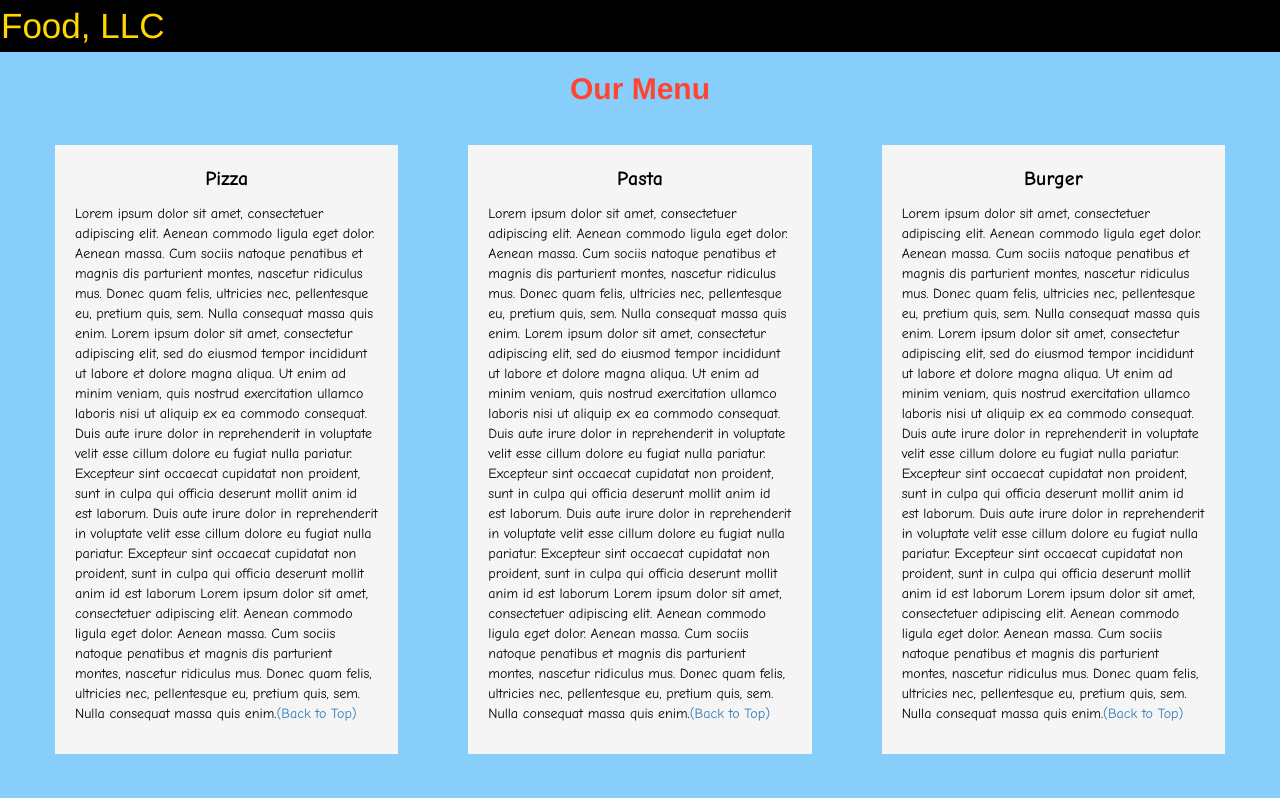
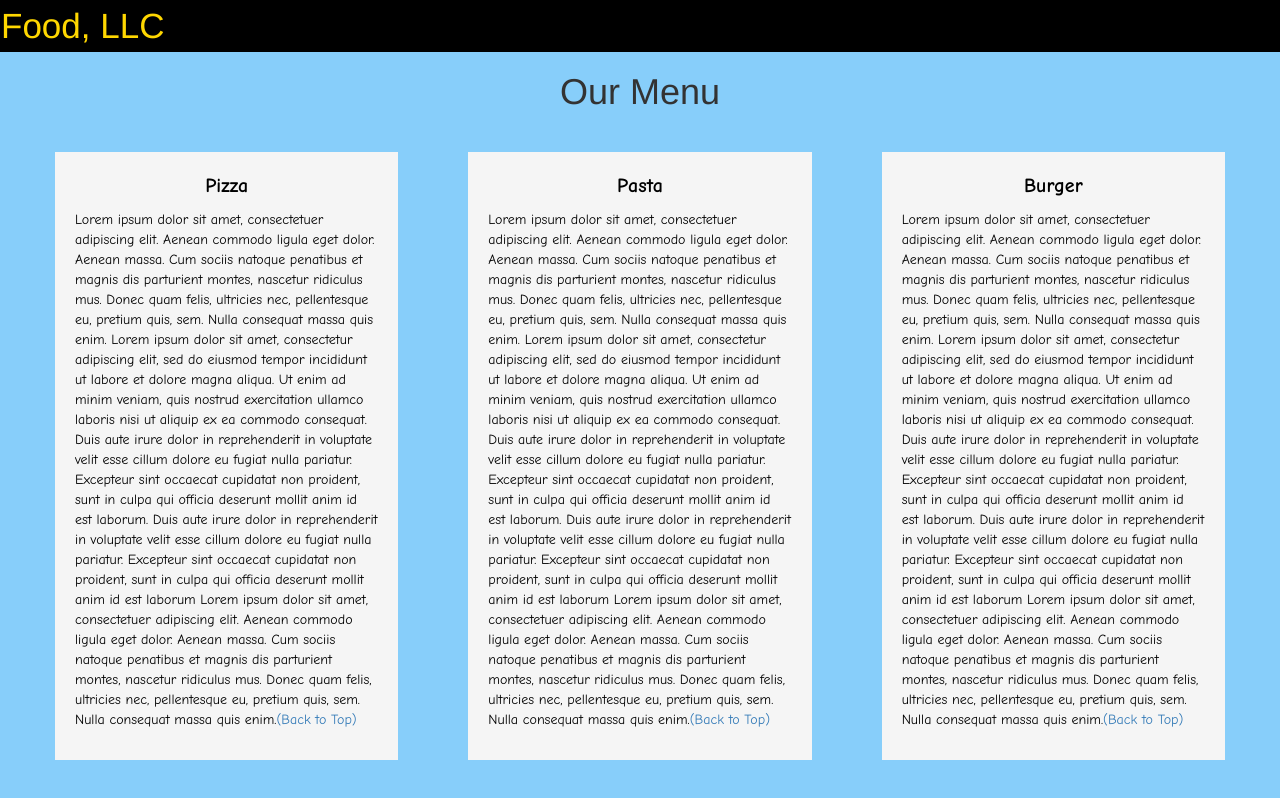
Before and after one commit to DakshKaushik/html-css-js-coursera, a plain HTML site: page Module3_Solutions/index.html in a window 1280 px wide. Drawn offline with nearby package versions, Linux system fonts and the light colour scheme.

Commit message:
Update index.html

```diff
--- a/Module3_Solutions/index.html
+++ b/Module3_Solutions/index.html
@@ -39,7 +39,7 @@
         </div>
     </nav>
 
-    <h1 class="main-title">Our Menu</h1>
+    <h1 class="text-center">Our Menu</h1>
 
 
 
```
